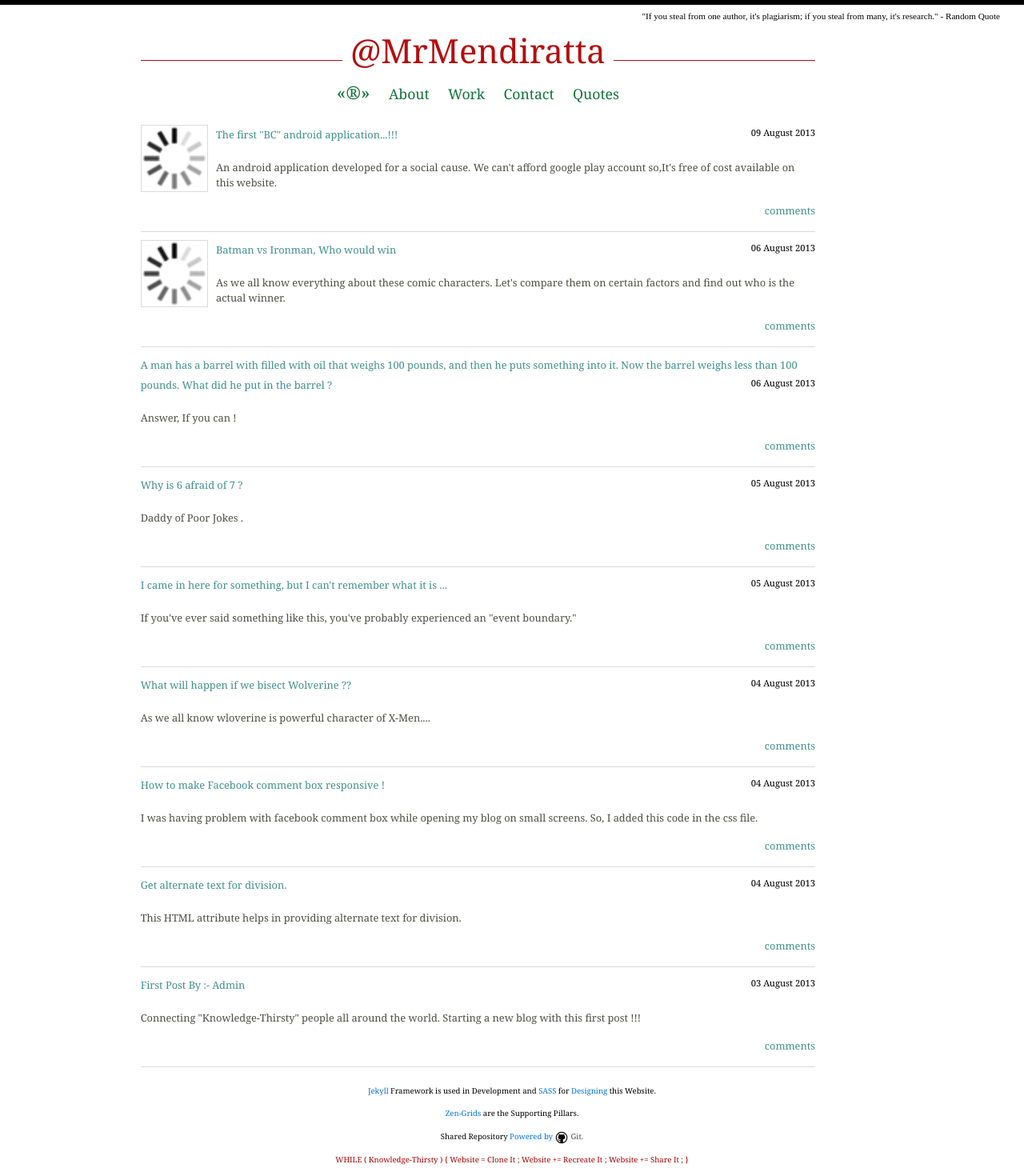
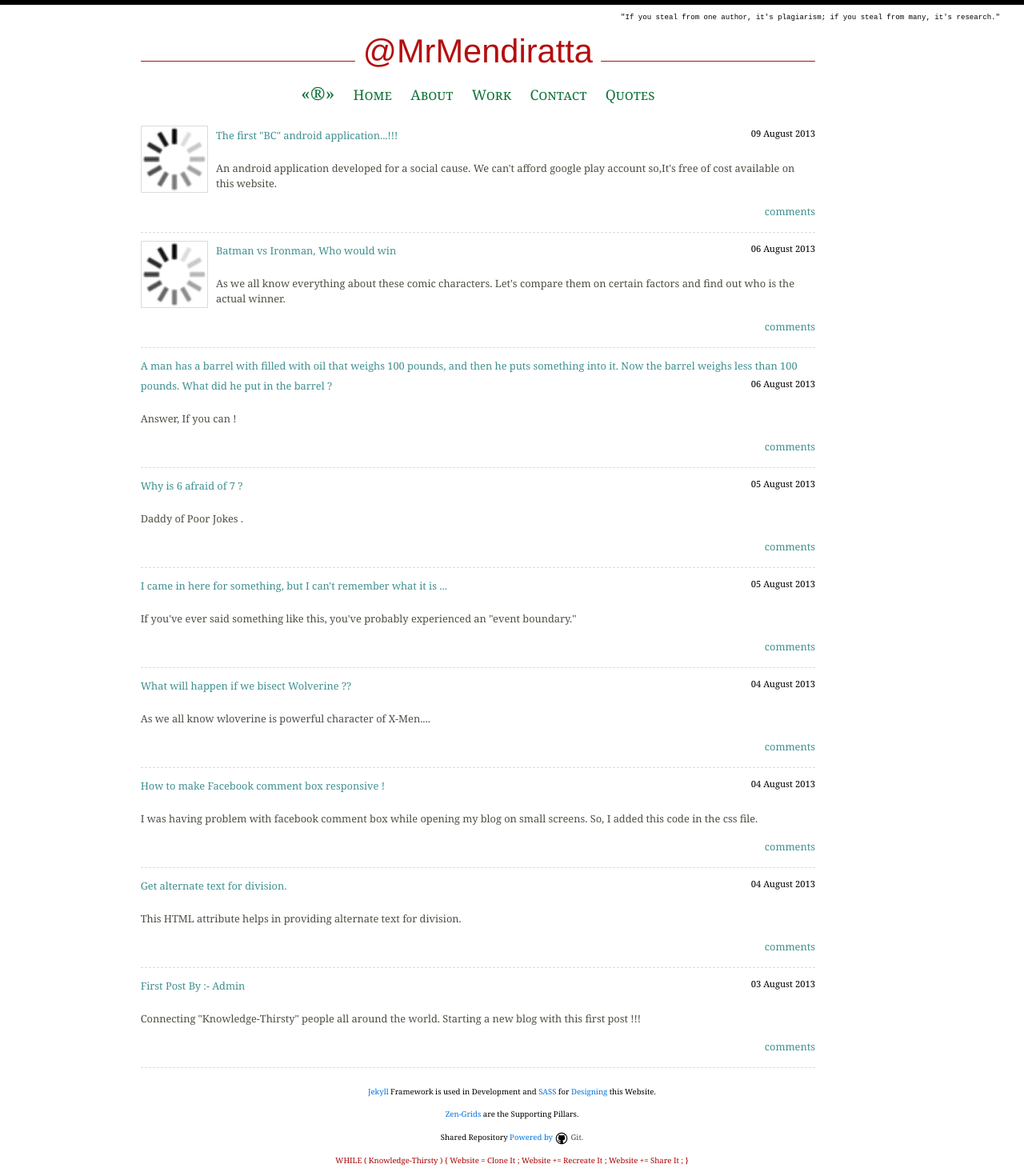
Before and after one commit to nishantmendiratta/nishantmendiratta.github.io, a Jekyll site: the page built from index.html, in a window 1280 px wide. Shown: the whole page at 80% size. Built offline with Jekyll 4.4.1, drawn with Linux system fonts in a browser that asks for light colours; nearby versions of some CDN libraries; library files that are not in the unit come from our copies; comment, search, counter and statistics services are not loaded.

Commit message:
Added font and css

```diff
--- a/_includes/header/header.html
+++ b/_includes/header/header.html
@@ -41,7 +41,7 @@
               document.write("\"");
             </script>
            </span>
-            - Random Quote
+
 </div>
 
 	{% include header/topWrapper.html %}
--- a/_includes/header/topWrapper.html
+++ b/_includes/header/topWrapper.html
@@ -20,6 +20,7 @@
         		document.write("</a>");
     		 </script>
 
+    		<span><a href="{{ site.url }}{{ site.baseurl }}">Home</a></span>
 			<span><a href="{{ site.url }}{{ site.baseurl }}/about">About</a></span>
 			<span><a href="{{ site.url }}{{ site.baseurl }}/work">Work</a></span>
 			<span><a href="{{ site.url }}{{ site.baseurl }}/contact">Contact</a></span>
--- a/css/main.css
+++ b/css/main.css
@@ -353,7 +353,8 @@ table {
   border-spacing: 0; }
 
 html {
-  border-top: 6px solid #000; }
+  border-top: 6px solid #000;
+  font-family: Helvetica, Arial, Sans-Serif; }
 
 body {
   color: #FFF;
@@ -381,7 +382,7 @@ body {
   .banner .c {
     color: #000;
     text-shadow: 1px 1px #FFF;
-    font-family: cursive; }
+    font-family: monospace; }
   @media screen and (max-width: 480px) {
     .banner {
       font-size: 0.875em; } }
@@ -474,7 +475,8 @@ body {
   margin-bottom: 15px;
   border-radius: 2px 2px 2px 2px;
   box-shadow: -6px 0px 1px #4D4F44;
-  font-family: cursive; }
+  font-family: monospace;
+  font-size: 1.125em; }
   .special a, .work-title a, .post-title a {
     color: #4D4F44; }
 
@@ -504,6 +506,8 @@ body {
     font-style: normal;
     font-weight: 200;
     color: #000; }
+  .content-text .name {
+    color: #4D4F44; }
 
 .recent-blog-posts {
   clear: both;
@@ -516,7 +520,7 @@ body {
   color: #4D4F44;
   margin-top: 10px;
   margin-bottom: 10px;
-  border-bottom: 1px solid #DADADA; }
+  border-bottom: 1px dashed #DADADA; }
   .post-text a {
     color: #40908F;
     padding-bottom: 5px;
@@ -647,6 +651,7 @@ body {
           .topWrapper .header .title span {
             display: inline-block; } }
       .topWrapper .header .title a {
+        font-variant: small-caps;
         display: inline-block;
         padding: 10px;
         font-size: 1.375em;
@@ -786,7 +791,8 @@ body {
       line-height: 0.1em;
       margin: 10px 0 20px;
       padding: 10px;
-      font-size: 3.25em; }
+      font-size: 3.25em;
+      font-family: Helvetica, Arial, Sans-Serif; }
       .topWrapper .header .social-sharing a {
         background: #fff;
         padding: 0 10px;
```
Also changed, not shown: css/scss/shared/_common.scss (+8 -3 lines), css/scss/shared/_header.scss (+7 -1 lines), 1 other file.
